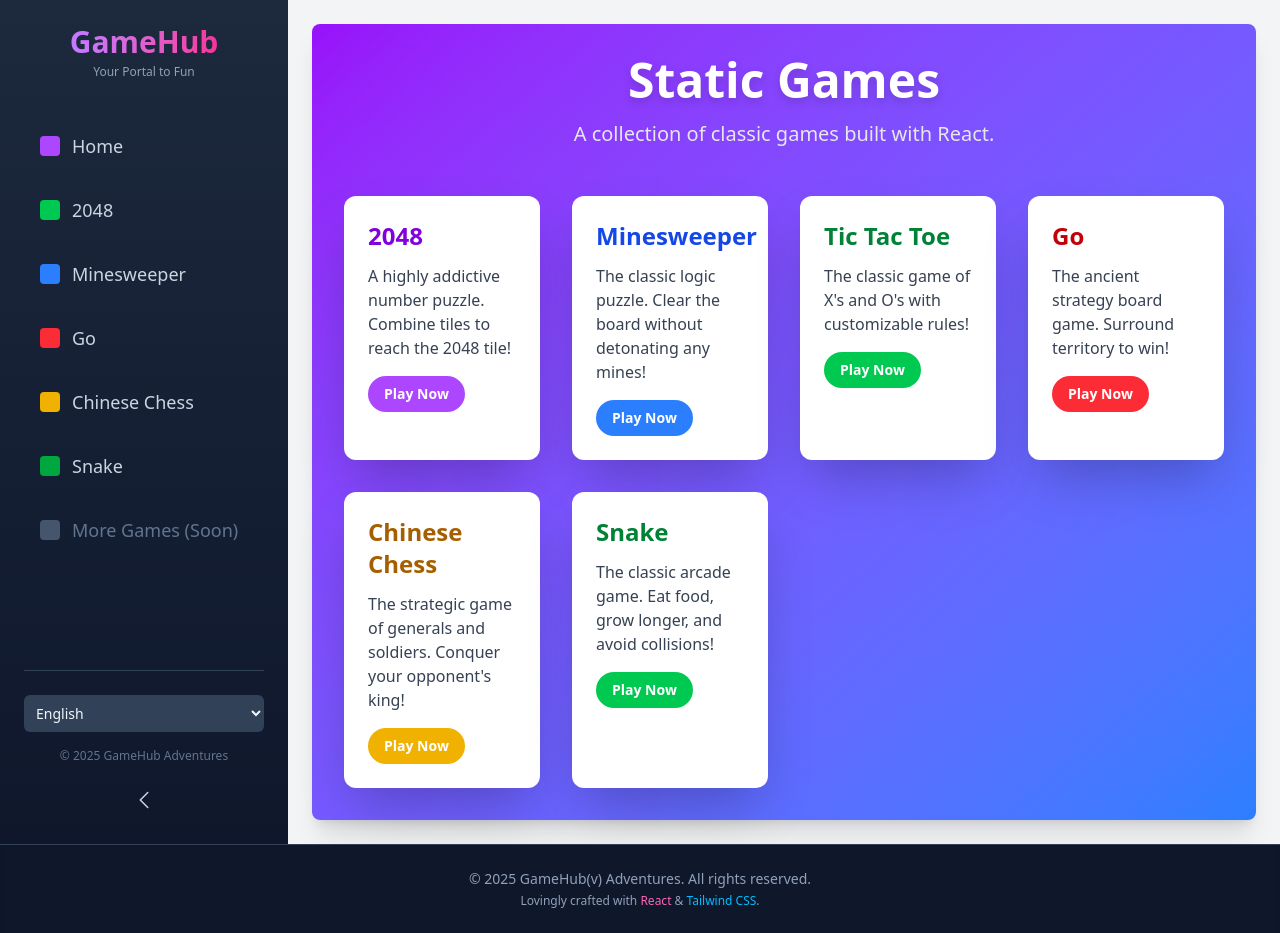
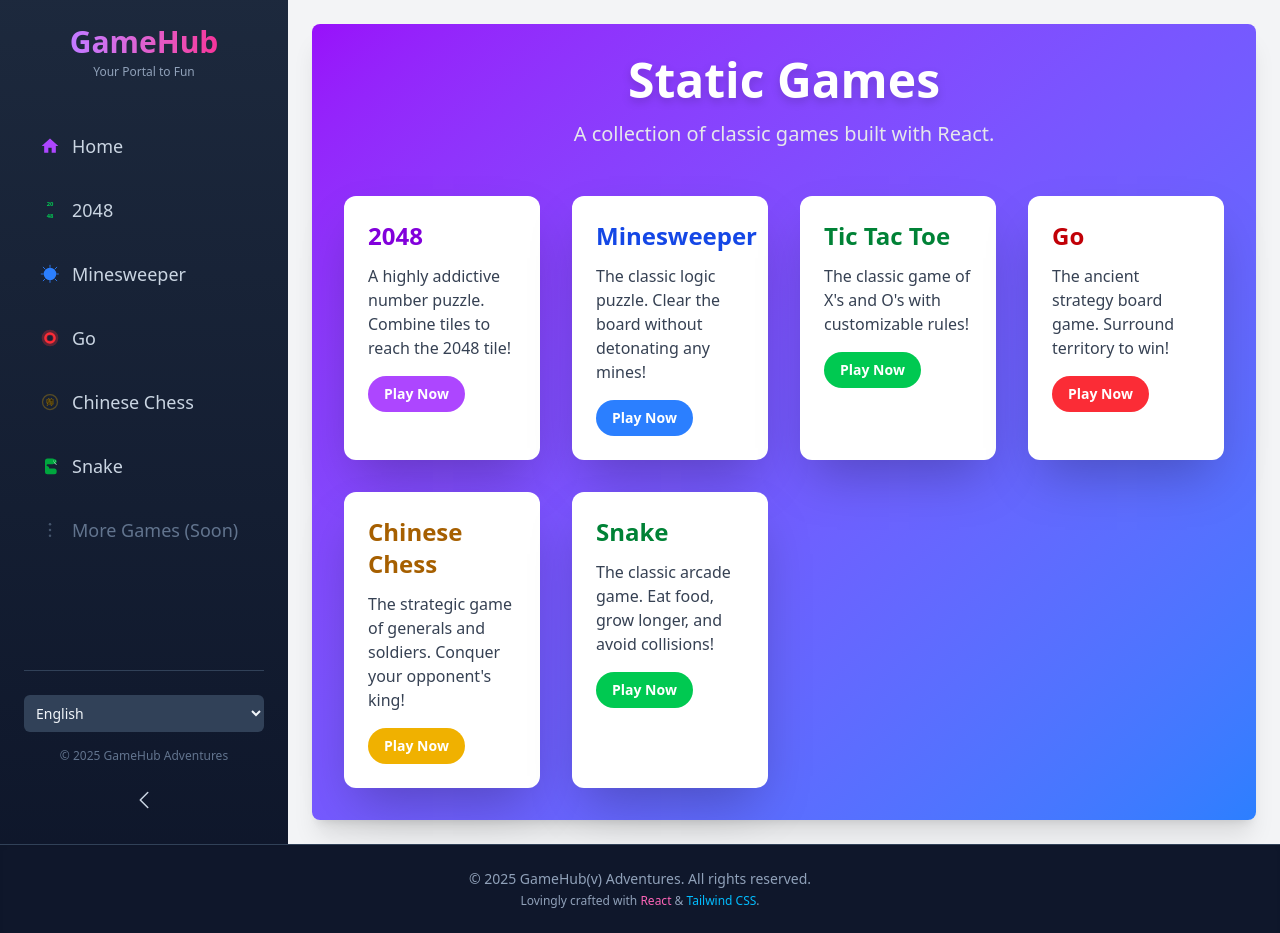
Before and after one commit to AnestLarry/Static-Games-Collection, a React (Vite) app: page / in a window 1280 px wide. Built offline with nearby package versions, Linux system fonts and the light colour scheme.

Commit message:
feat(sidebar): integrate game icons into the sidebar for enhanced navigation

```diff
--- a/package.json
+++ b/package.json
@@ -1,7 +1,7 @@
 {
   "name": "static_games",
   "private": true,
-  "version": "0.1.1",
+  "version": "0.1.2",
   "type": "module",
   "scripts": {
     "dev": "vite",
--- /dev/null
+++ b/src/components/layout/GameIcons.tsx
@@ -0,0 +1,127 @@
+import React from 'react';
+
+interface GameIconProps {
+  className?: string;
+}
+
+// Home Icon
+export const HomeIcon: React.FC<GameIconProps> = ({ className }) => (
+  <svg
+    viewBox="0 0 24 24"
+    fill="currentColor"
+    className={className}
+  >
+    <path d="M10 20v-6h4v6h5v-8h3L12 3 2 12h3v8z" />
+  </svg>
+);
+
+// 2048 Icon (number 2048 without background)
+export const Game2048Icon: React.FC<GameIconProps> = ({ className }) => (
+  <svg
+    viewBox="0 0 24 24"
+    fill="currentColor"
+    className={className}
+  >
+    <text
+      x="12"
+      y="5.5"
+      textAnchor="middle"
+      fontSize="7"
+      fontWeight="bold"
+      fill="currentColor"
+      dy="0.3em"
+    >
+      20
+    </text>
+    <text
+      x="12"
+      y="19.5"
+      textAnchor="middle"
+      fontSize="7"
+      fontWeight="bold"
+      fill="currentColor"
+      dy="0.3em"
+    >
+      48
+    </text>
+  </svg>
+);
+
+// Minesweeper Icon (bomb)
+export const MinesweeperIcon: React.FC<GameIconProps> = ({ className }) => (
+  <svg
+    viewBox="0 0 24 24"
+    fill="currentColor"
+    className={className}
+  >
+    <circle cx="12" cy="12" r="7.5" />
+    <path d="M12 1v3.5M12 19.5v3M1 12h3.5M19.5 12h3M3.5 3.5l2.5 2.5M18 18l2.5 2.5M3.5 20.5l2.5-2.5M18 6l2.5-2.5" stroke="currentColor" strokeWidth="1" fill="none" />
+    <circle cx="12" cy="10" r="1.5" />
+    <path d="M10 15l1-2.5 1 2.5-1 2.5z" />
+  </svg>
+);
+
+// Go Icon (stone)
+export const GoIcon: React.FC<GameIconProps> = ({ className }) => (
+  <svg
+    viewBox="0 0 24 24"
+    fill="currentColor"
+    className={className}
+  >
+    <path d="M12 2a10 10 0 1 0 10 10A10 10 0 0 0 12 2zm3 10a3 3 0 1 1-3-3 3 3 0 0 1 3 3z" opacity="0.3" />
+    <path d="M5 12a7 7 0 0 1 7-7 7 7 0 0 1 7 7 7 7 0 0 1-7 7 7 7 0 0 1-7-7zm7-4a4 4 0 1 0 4 4 4 4 0 0 0-4-4z" />
+  </svg>
+);
+
+// Chinese Chess Icon
+export const ChineseChessIcon: React.FC<GameIconProps> = ({ className }) => (
+  <svg
+    viewBox="0 0 24 24"
+    fill="currentColor"
+    className={className}
+  >
+    <circle cx="12" cy="12" r="9" stroke="currentColor" strokeWidth="1.5" fill="none" opacity="0.3" />
+    <text
+      x="12"
+      y="13"
+      textAnchor="middle"
+      fontSize="9"
+      fontWeight="bold"
+      fill="black"
+      stroke="currentColor"
+      strokeWidth="0.3"
+      dy="0.3em"
+    >
+      帅
+    </text>
+  </svg>
+);
+
+// Snake Icon (S-shaped snake with tongue)
+export const SnakeIcon: React.FC<GameIconProps> = ({ className }) => (
+  <svg
+    viewBox="0 0 24 24"
+    fill="currentColor"
+    className={className}
+  >
+    <path d="M6 6a3 3 0 0 1 3-3h6a3 3 0 0 1 3 3v1a3 3 0 0 1-3 3H9a1 1 0 0 0-1 1v1a3 3 0 0 1 3 3h6a3 3 0 0 1 3 3v1a3 3 0 0 1-3 3H9a3 3 0 0 1-3-3z" />
+    <circle cx="17.5" cy="6.5" r="2.5" />
+    <circle cx="7.5" cy="18" r="1" />
+    <circle cx="16.5" cy="6" r="0.5" fill="white" />
+    <circle cx="18.5" cy="6" r="0.5" fill="white" />
+    <path d="M17.5 8l1 1.5 1 0.5" stroke="white" strokeWidth="0.8" fill="none" strokeLinecap="round" />
+  </svg>
+);
+
+// More Games Icon
+export const MoreGamesIcon: React.FC<GameIconProps> = ({ className }) => (
+  <svg
+    viewBox="0 0 24 24"
+    fill="currentColor"
+    className={className}
+  >
+    <circle cx="12" cy="5" r="1.5" />
+    <circle cx="12" cy="12" r="1.5" />
+    <circle cx="12" cy="19" r="1.5" />
+  </svg>
+);
--- a/src/components/layout/Sidebar.tsx
+++ b/src/components/layout/Sidebar.tsx
@@ -2,6 +2,15 @@ import React from 'react';
 import { Link } from 'react-router-dom';
 import { useTranslation } from 'react-i18next';
 import { ChevronLeftIcon, ChevronRightIcon } from '@heroicons/react/24/solid';
+import {
+  HomeIcon,
+  Game2048Icon,
+  MinesweeperIcon,
+  GoIcon,
+  ChineseChessIcon,
+  SnakeIcon,
+  MoreGamesIcon,
+} from './GameIcons';
 
 interface SidebarProps {
   isCollapsed: boolean;
@@ -16,7 +25,7 @@ const Sidebar: React.FC<SidebarProps> = ({ isCollapsed, setIsCollapsed }) => {
   };
 
   return (
-    <aside className={`bg-gradient-to-b from-slate-800 to-slate-900 text-slate-100 p-6 flex flex-col shadow-2xl transition-all duration-300 ease-in-out ${isCollapsed ? 'w-20' : 'w-72'}`}>
+    <aside className={`bg-gradient-to-b from-slate-800 to-slate-900 text-slate-100 flex flex-col shadow-2xl transition-all duration-300 ease-in-out ${isCollapsed ? 'w-20 px-2 py-6' : 'w-72 p-6'}`}>
       <div className="mb-10 text-center">
         <Link to="/" className={`text-3xl font-extrabold text-transparent bg-clip-text bg-gradient-to-r from-purple-400 to-pink-500 hover:opacity-80 transition-opacity ${isCollapsed ? 'text-xl' : 'text-3xl'}`}>
           {isCollapsed ? 'GH' : 'GameHub'}
@@ -28,62 +37,62 @@ const Sidebar: React.FC<SidebarProps> = ({ isCollapsed, setIsCollapsed }) => {
           <li>
             <Link
               to="/"
-              className="flex items-center space-x-3 px-4 py-3 rounded-lg text-slate-300 hover:bg-slate-700 hover:text-white transition-all duration-200 group"
+              className={`flex items-center rounded-lg text-slate-300 hover:bg-slate-700 hover:text-white transition-all duration-200 group ${isCollapsed ? 'justify-center p-3' : 'px-4 py-3 space-x-3'}`}
             >
-              <span className="w-5 h-5 bg-purple-500 rounded-sm group-hover:bg-pink-500 transition-colors"></span>
+              <HomeIcon className="w-5 h-5 text-purple-500 group-hover:text-pink-500 transition-colors" />
               {!isCollapsed && <span className="text-lg font-medium">{t('home')}</span>}
             </Link>
           </li>
           <li>
             <Link
               to="/games/2048"
-              className="flex items-center space-x-3 px-4 py-3 rounded-lg text-slate-300 hover:bg-slate-700 hover:text-white transition-all duration-200 group"
+              className={`flex items-center rounded-lg text-slate-300 hover:bg-slate-700 hover:text-white transition-all duration-200 group ${isCollapsed ? 'justify-center p-3' : 'px-4 py-3 space-x-3'}`}
             >
-              <span className="w-5 h-5 bg-green-500 rounded-sm group-hover:bg-teal-500 transition-colors"></span>
+              <Game2048Icon className="w-5 h-5 text-green-500 group-hover:text-teal-500 transition-colors" />
               {!isCollapsed && <span className="text-lg font-medium">{t('games.2048')}</span>}
             </Link>
           </li>
           <li>
             <Link
               to="/games/minesweeper"
-              className="flex items-center space-x-3 px-4 py-3 rounded-lg text-slate-300 hover:bg-slate-700 hover:text-white transition-all duration-200 group"
+              className={`flex items-center rounded-lg text-slate-300 hover:bg-slate-700 hover:text-white transition-all duration-200 group ${isCollapsed ? 'justify-center p-3' : 'px-4 py-3 space-x-3'}`}
             >
-              <span className="w-5 h-5 bg-blue-500 rounded-sm group-hover:bg-sky-500 transition-colors"></span>
+              <MinesweeperIcon className="w-5 h-5 text-blue-500 group-hover:text-sky-500 transition-colors" />
               {!isCollapsed && <span className="text-lg font-medium">{t('games.minesweeper')}</span>}
             </Link>
           </li>
           <li>
             <Link
               to="/games/go"
-              className="flex items-center space-x-3 px-4 py-3 rounded-lg text-slate-300 hover:bg-slate-700 hover:text-white transition-all duration-200 group"
+              className={`flex items-center rounded-lg text-slate-300 hover:bg-slate-700 hover:text-white transition-all duration-200 group ${isCollapsed ? 'justify-center p-3' : 'px-4 py-3 space-x-3'}`}
             >
-              <span className="w-5 h-5 bg-red-500 rounded-sm group-hover:bg-orange-500 transition-colors"></span>
+              <GoIcon className="w-5 h-5 text-red-500 group-hover:text-orange-500 transition-colors" />
               {!isCollapsed && <span className="text-lg font-medium">{t('games.go')}</span>}
             </Link>
           </li>
           <li>
             <Link
               to="/games/chinese-chess"
-              className="flex items-center space-x-3 px-4 py-3 rounded-lg text-slate-300 hover:bg-slate-700 hover:text-white transition-all duration-200 group"
+              className={`flex items-center rounded-lg text-slate-300 hover:bg-slate-700 hover:text-white transition-all duration-200 group ${isCollapsed ? 'justify-center p-3' : 'px-4 py-3 space-x-3'}`}
             >
-              <span className="w-5 h-5 bg-yellow-500 rounded-sm group-hover:bg-amber-500 transition-colors"></span>
+              <ChineseChessIcon className="w-5 h-5 text-yellow-500 group-hover:text-amber-500 transition-colors" />
               {!isCollapsed && <span className="text-lg font-medium">{t('games.chinese-chess')}</span>}
             </Link>
           </li>
           <li>
             <Link
               to="/games/snake"
-              className="flex items-center space-x-3 px-4 py-3 rounded-lg text-slate-300 hover:bg-slate-700 hover:text-white transition-all duration-200 group"
+              className={`flex items-center rounded-lg text-slate-300 hover:bg-slate-700 hover:text-white transition-all duration-200 group ${isCollapsed ? 'justify-center p-3' : 'px-4 py-3 space-x-3'}`}
             >
-              <span className="w-5 h-5 bg-green-600 rounded-sm group-hover:bg-emerald-500 transition-colors"></span>
+              <SnakeIcon className="w-5 h-5 text-green-600 group-hover:text-emerald-500 transition-colors" />
               {!isCollapsed && <span className="text-lg font-medium">{t('games.snake')}</span>}
             </Link>
           </li>
           <li>
             <span
-              className="flex items-center space-x-3 px-4 py-3 rounded-lg text-slate-500 cursor-not-allowed group"
+              className={`flex items-center rounded-lg text-slate-500 cursor-not-allowed group ${isCollapsed ? 'justify-center p-3' : 'px-4 py-3 space-x-3'}`}
             >
-              <span className="w-5 h-5 bg-slate-600 rounded-sm"></span>
+              <MoreGamesIcon className="w-5 h-5 text-slate-600 group-hover:text-slate-500 transition-colors" />
               {!isCollapsed && <span className="text-lg font-medium">{t('sidebar.more_games')}</span>}
             </span>
           </li>
```
